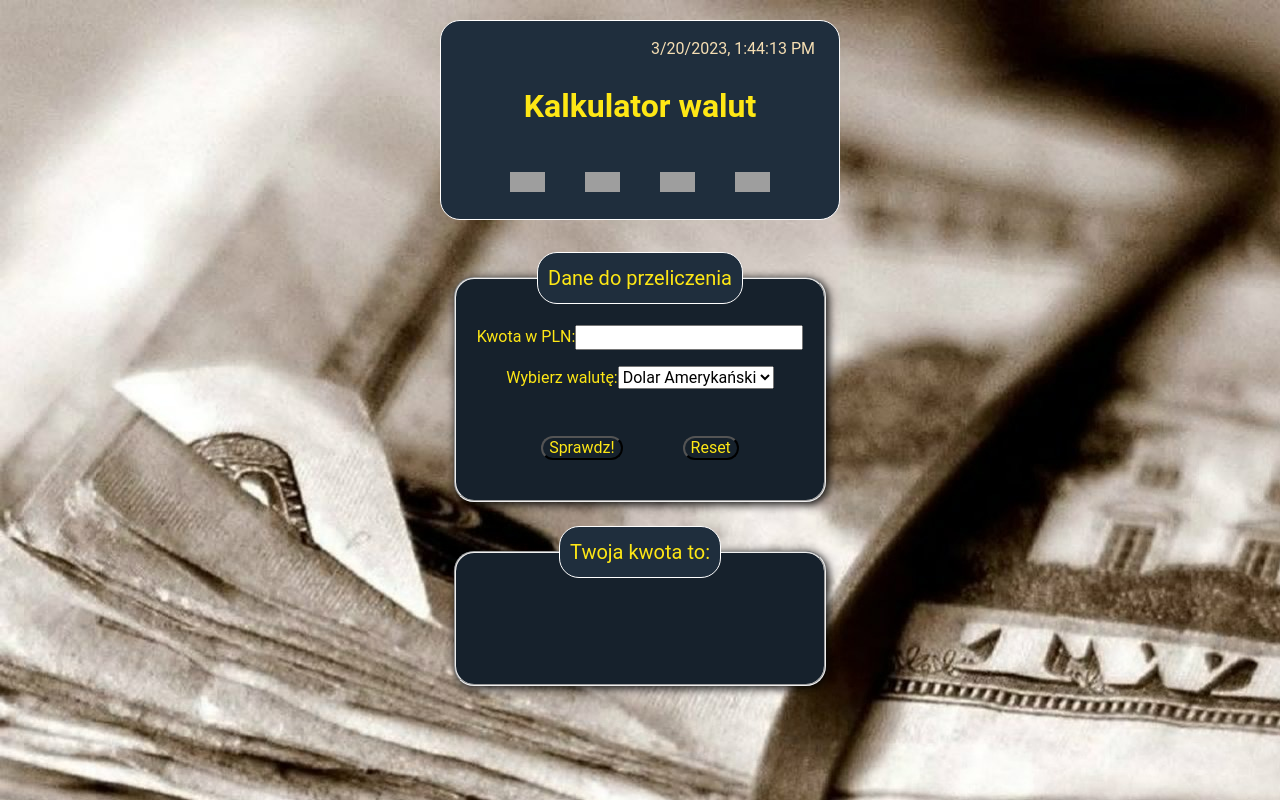
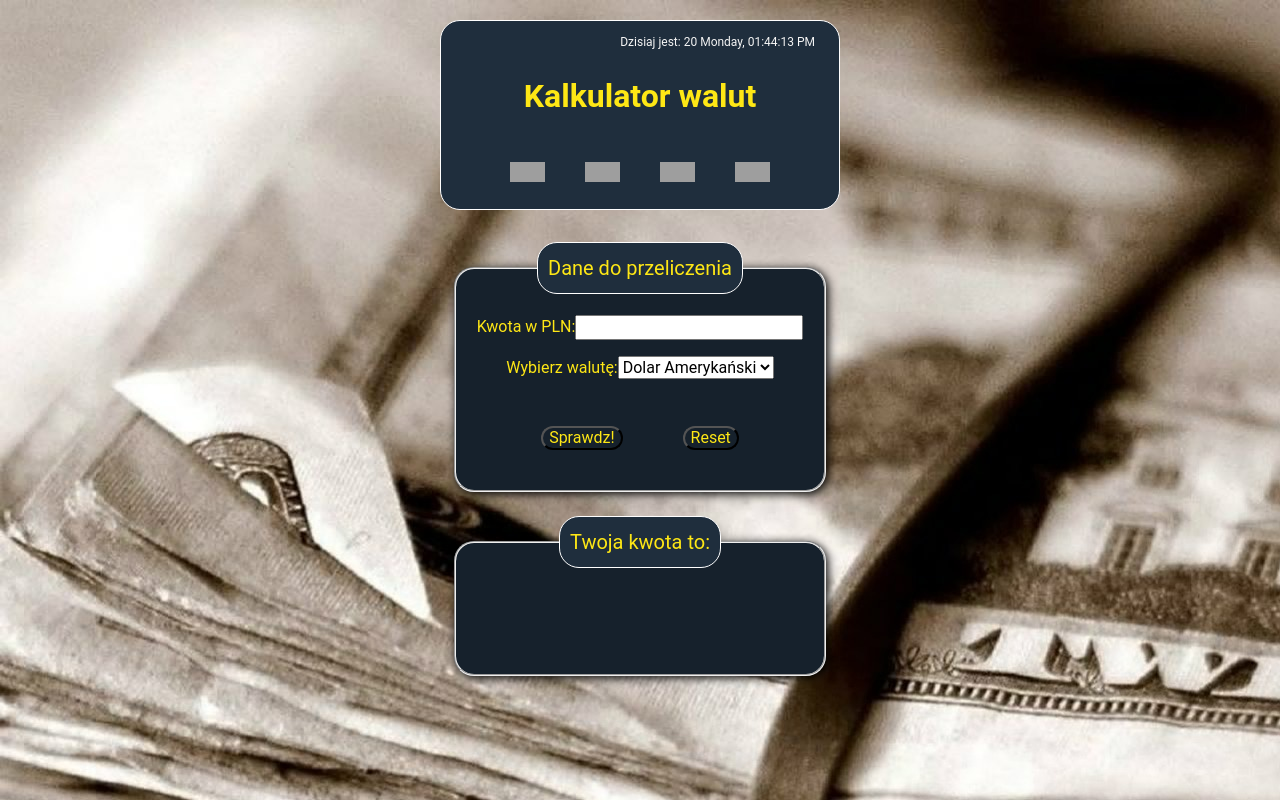
Before and after one commit to semiralharbi/react-exchanger, a React (Create React App) app: page / in a window 1280 px wide. Built offline with nearby package versions, Linux system fonts and the light colour scheme; grey boxes are pictures that could not be loaded.

Commit message:
code adjust

```diff
--- /dev/null
+++ b/src/App/Clock/index.js
@@ -0,0 +1,23 @@
+import { useState, useEffect } from "react";
+import "./style.css";
+export const Clock = () => {
+  const [date, setDate] = useState(new Date());
+
+  useEffect(() => {
+    const intervalId = setInterval(() => setDate(new Date()), 1000);
+    return () => clearInterval(intervalId);
+  }, []);
+
+  return (
+    <p className="clock">
+      Dzisiaj jest:{" "}
+      {date.toLocaleString(undefined, {
+        weekday: "long",
+        hour: "2-digit",
+        minute: "2-digit",
+        second: "2-digit",
+        day: "numeric",
+      })}
+    </p>
+  );
+};
--- /dev/null
+++ b/src/App/Clock/style.css
@@ -0,0 +1,6 @@
+.clock {
+  text-align: right;
+  color: whitesmoke;
+  font-size: 12px;
+  margin-right: 24px;
+}
--- a/src/App/Header/index.js
+++ b/src/App/Header/index.js
@@ -1,4 +1,5 @@
 import { useEffect, useState } from "react";
+import { Clock } from "../Clock";
 import Img from "./Img";
 import "./style.css";
 const Header = ({ title }) => {
@@ -11,7 +12,7 @@ const Header = ({ title }) => {
 
   return (
     <header className="header">
-      <p className="date">{date}</p>
+      <Clock></Clock>
       <h1>{title}</h1>
       <div>
         <Img src="https://upload.wikimedia.org/wikipedia/commons/thumb/e/e9/Flag_of_Poland_%28normative%29.svg/250px-Flag_of_Poland_%28normative%29.svg.png" />
--- a/src/App/Header/style.css
+++ b/src/App/Header/style.css
@@ -7,9 +7,3 @@
   border-radius: 20px;
   border: 1px solid white;
 }
-
-.date {
-  text-align: end;
-  color: wheat;
-  margin-right: 24px;
-}
```
